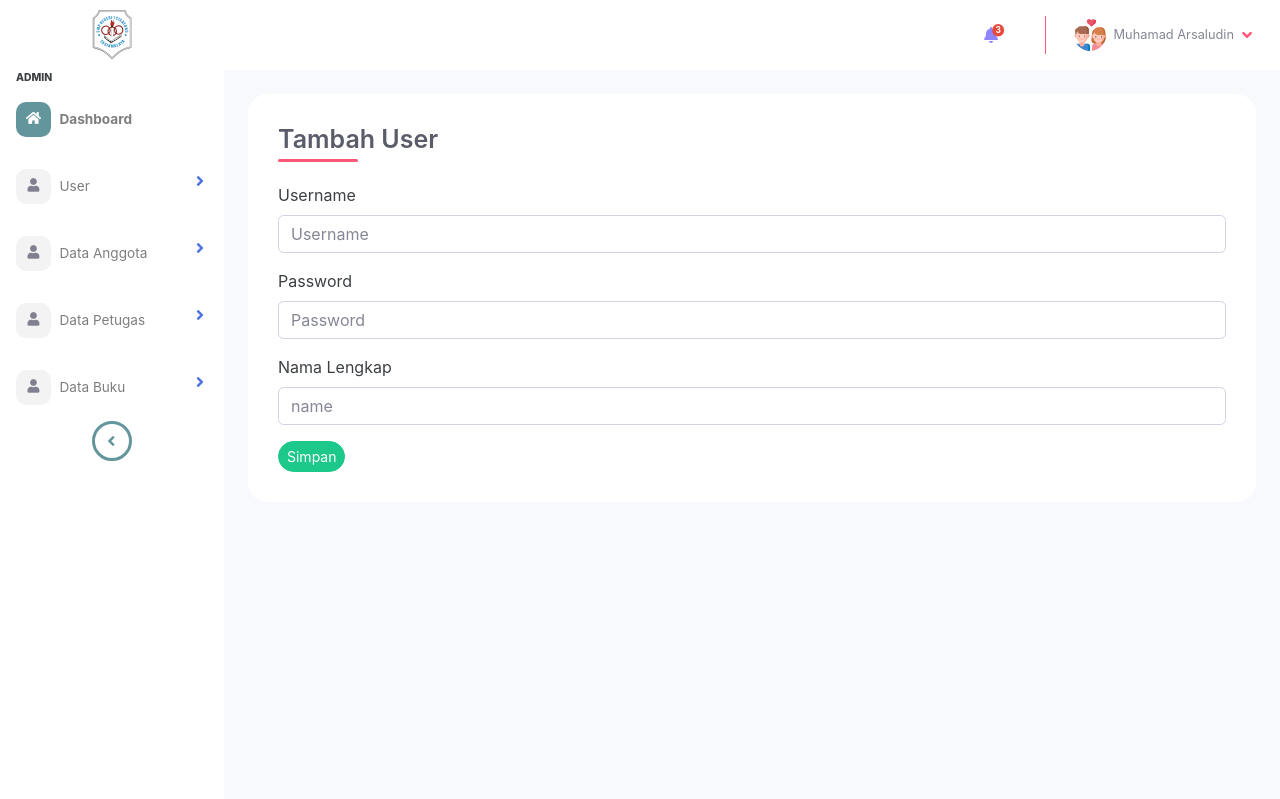
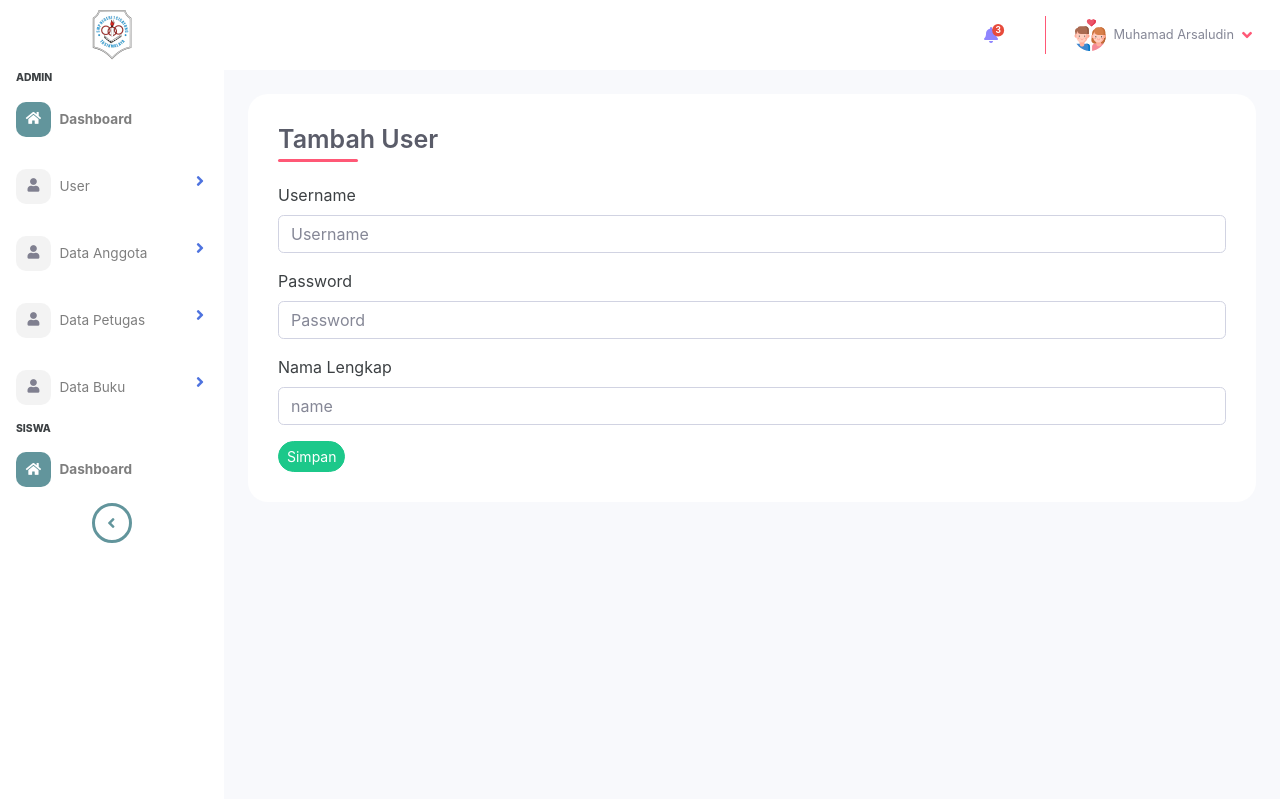
Before and after one commit to muhamadarsaludin/perpus-necis, a CodeIgniter 4 app: template app/Views/admin/user/add.php in a window 1280 px wide. Shown: the top 799 px of the page. Run offline with PHP 8.4 and a stand-in for CodeIgniter, Linux system fonts and the light colour scheme; the template is opened without the code that fills it, so the values that code supplies are empty; some libraries are stand-ins or nearby versions.

Commit message:
modified sidebar toggle

```diff
--- a/app/Views/templates/sidebar.php
+++ b/app/Views/templates/sidebar.php
@@ -28,19 +28,19 @@
         </a>
         <div id="collapseUser" class="collapse" aria-labelledby="headingUser" data-parent="#accordionSidebar">
             <div class="bg-light py-2 collapse-inner rounded">
-                <a href="/admin/users" class="collapse-item" href="buttons.html">User List</a>
-                <a class="collapse-item" href="buttons.html">User Category</a>
+                <a href="/admin/users" class="collapse-item" href="buttons.html">List User</a>
+                <a class="collapse-item" href="/admin/">User Role</a>
             </div>
         </div>
     </li>
     <li class="nav-item">
-        <a class="nav-link collapsed" href="#" data-toggle="collapse" data-target="#collapseUser" aria-expanded="true" aria-controls="collapseUser">
+        <a class="nav-link collapsed" href="#" data-toggle="collapse" data-target="#collapseAnggota" aria-expanded="true" aria-controls="collapseAnggota">
             <div class="nav-icon">
                 <i class="fas fa-fw fa-user"></i>
             </div>
             <span>Data Anggota</span>
         </a>
-        <div id="collapseUser" class="collapse" aria-labelledby="headingUser" data-parent="#accordionSidebar">
+        <div id="collapseAnggota" class="collapse" aria-labelledby="headingUser" data-parent="#accordionSidebar">
             <div class="bg-light py-2 collapse-inner rounded">
                 <a href="/admin/users" class="collapse-item" href="buttons.html">User List</a>
                 <a class="collapse-item" href="buttons.html">User Category</a>
@@ -48,13 +48,13 @@
         </div>
     </li>
     <li class="nav-item">
-        <a class="nav-link collapsed" href="#" data-toggle="collapse" data-target="#collapseUser" aria-expanded="true" aria-controls="collapseUser">
+        <a class="nav-link collapsed" href="#" data-toggle="collapse" data-target="#collapsePetugas" aria-expanded="true" aria-controls="collapsePetugas">
             <div class="nav-icon">
                 <i class="fas fa-fw fa-user"></i>
             </div>
             <span>Data Petugas</span>
         </a>
-        <div id="collapseUser" class="collapse" aria-labelledby="headingUser" data-parent="#accordionSidebar">
+        <div id="collapsePetugas" class="collapse" aria-labelledby="headingUser" data-parent="#accordionSidebar">
             <div class="bg-light py-2 collapse-inner rounded">
                 <a href="/admin/users" class="collapse-item" href="buttons.html">User List</a>
                 <a class="collapse-item" href="buttons.html">User Category</a>
@@ -62,18 +62,31 @@
         </div>
     </li>
     <li class="nav-item">
-        <a class="nav-link collapsed" href="#" data-toggle="collapse" data-target="#collapseUser" aria-expanded="true" aria-controls="collapseUser">
+        <a class="nav-link collapsed" href="#" data-toggle="collapse" data-target="#collapseBuku" aria-expanded="true" aria-controls="collapseBuku">
             <div class="nav-icon">
                 <i class="fas fa-fw fa-user"></i>
             </div>
             <span>Data Buku</span>
         </a>
-        <div id="collapseUser" class="collapse" aria-labelledby="headingUser" data-parent="#accordionSidebar">
+        <div id="collapseBuku" class="collapse" aria-labelledby="headingUser" data-parent="#accordionSidebar">
             <div class="bg-light py-2 collapse-inner rounded">
                 <a href="/admin/users" class="collapse-item" href="buttons.html">User List</a>
                 <a class="collapse-item" href="buttons.html">User Category</a>
             </div>
         </div>
+    </li>
+
+    <!-- Heading -->
+    <div class="sidebar-heading">
+        Siswa
+    </div>
+    <li class="nav-item">
+        <a class="nav-link active" href="/">
+            <div class="nav-icon">
+                <i class="fas fa-fw fa-home"></i>
+            </div>
+            <span>Dashboard</span>
+        </a>
     </li>
     <!-- Sidebar Toggler (Sidebar) -->
     <div class="text-center d-none d-md-inline">
```
Also changed, not shown: app/Config/Routes.php (+10 -1 lines).
